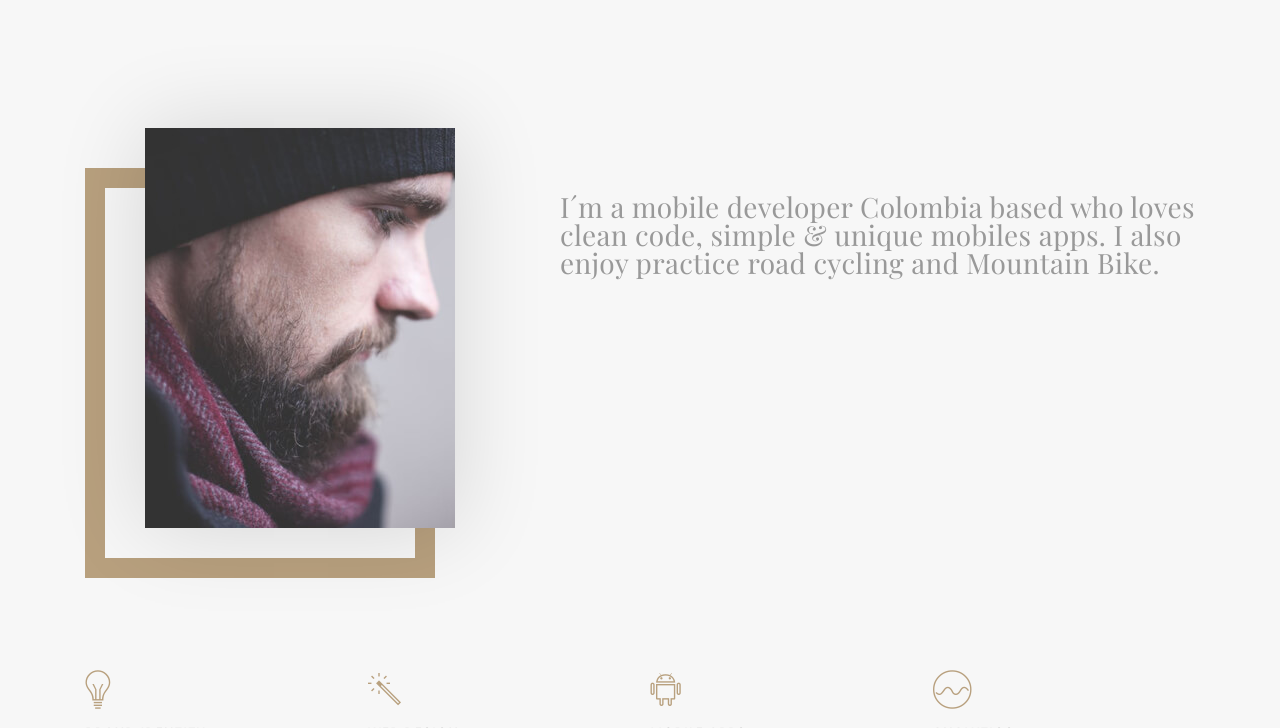
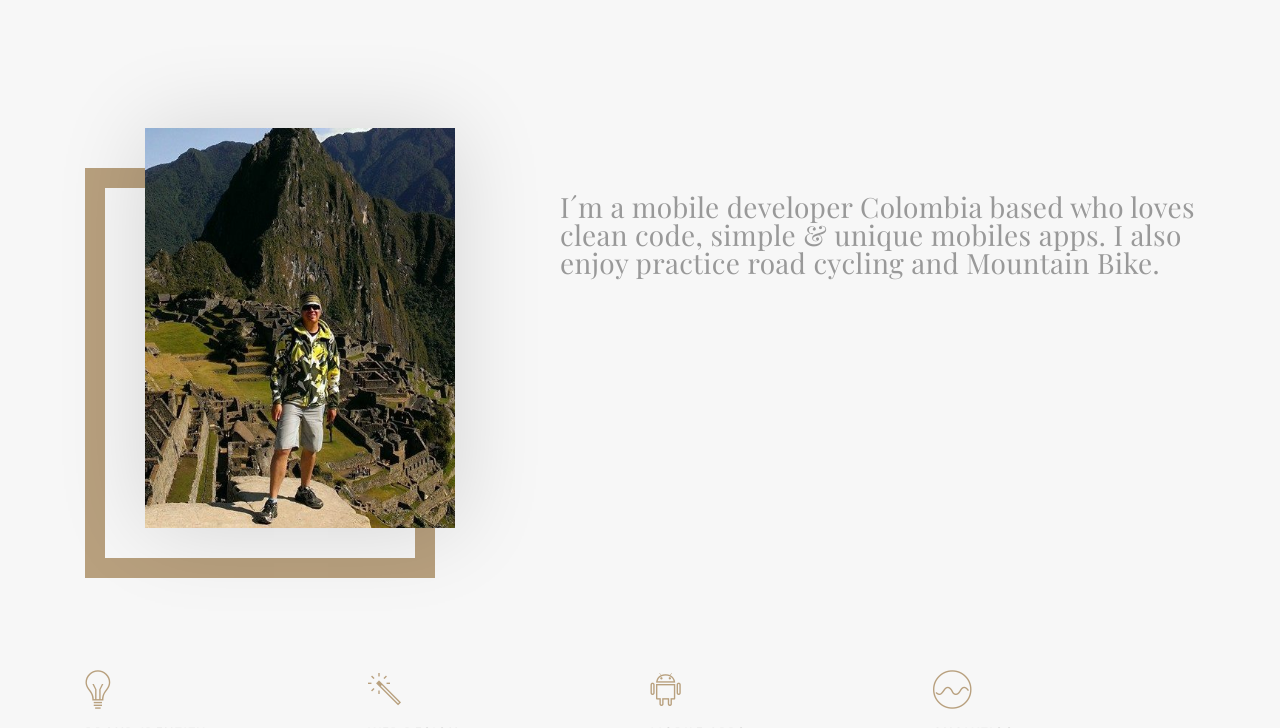
Before and after one commit to jonathanmercutio2013/ithinkdev, a plain HTML site: page index.html in a window 1280 px wide. Shown: the part 822-1550 px from the top of the page. Drawn offline with nearby package versions, Linux system fonts and the light colour scheme; files whose address does not match are found by name; a web font is replaced by a local one.

Commit message:
profile pic update

```diff
--- a/index.html
+++ b/index.html
@@ -80,9 +80,11 @@
           <li><a href="#"><i class="ion-social-facebook"></i></a></li>
           <li><a href="#"><i class="ion-social-twitter"></i></a></li>
           <li><a href="#"><i class="ion-social-instagram"></i></a></li>
-          <li><a href="#"><i class="ion-social-googleplus"></i></a></li>
+          <!--
+		  <li><a href="#"><i class="ion-social-googleplus"></i></a></li>
           <li><a href="#"><i class="ion-social-tumblr"></i></a></li>
           <li><a href="#"><i class="ion-social-dribbble"></i></a></li>
+		  -->
         </ul>
       </div>
     </div>
@@ -98,7 +100,7 @@
         <div class="col-lg-4 ">
           <div class="div-img-bg">
             <div class="about-img">
-              <img src="images/me.jpg" class="img-responsive" alt="me">
+              <img src="images/me1.jpg" class="img-responsive" alt="me">
             </div>
           </div>
         </div>
```
Also changed, not shown: images/me1.jpg (added).
